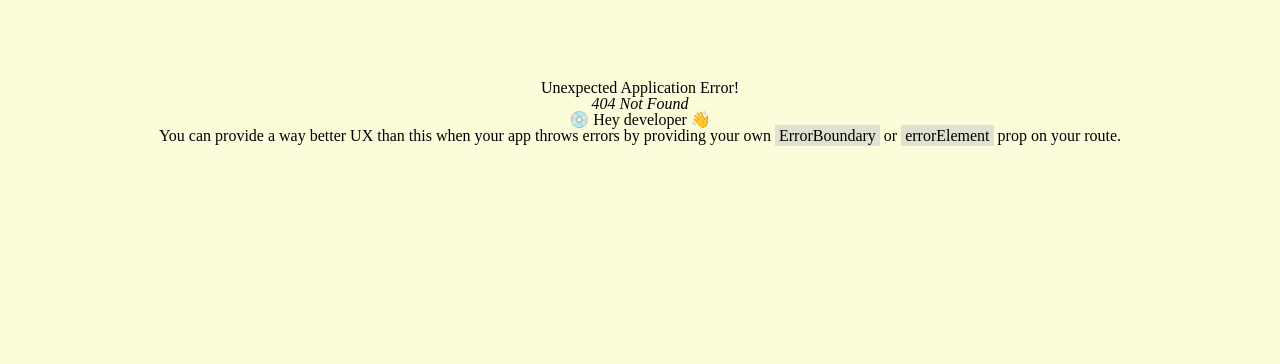
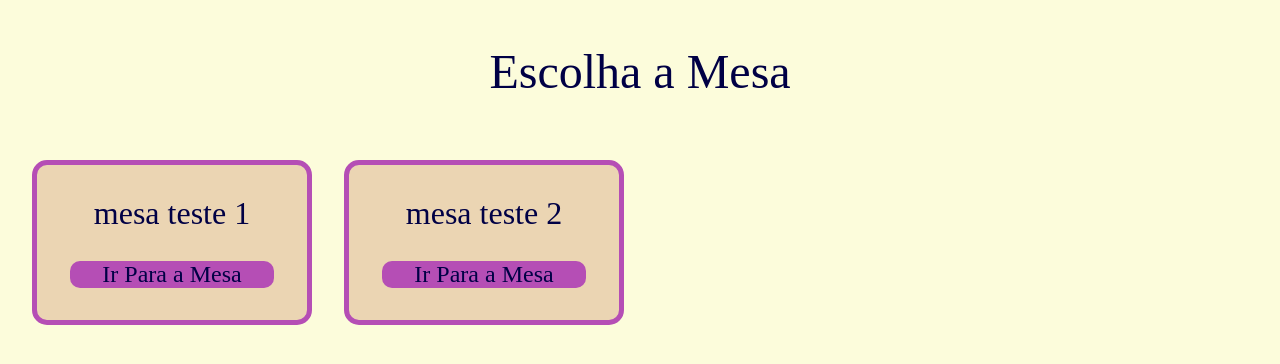
Before and after one commit to Pololokka/forum-rpg, a React (Vite) app: page /groups in a window 1280 px wide. Before the commit this address had no page. Shown: the top 364 px of the page. Built offline with nearby package versions, Linux system fonts and the light colour scheme; a web font is replaced by a local one.

Commit message:
:construction: feat: fazendo página de mesas

```diff
--- a/src/Data/MockedData.ts
+++ b/src/Data/MockedData.ts
@@ -1,6 +1,9 @@
 type mockedData = [];
 
 export const mockedData = [
+  {
+    groupName: 'mesa teste 1',
+    posts: [
       {
         photo:
           'https://cdn.discordapp.com/attachments/621499803884584998/1162393253446950983/FmiZhwqXkAA7DO5.jpg?ex=653bc613&is=65295113&hm=be8e275a0bb64a0078f3e0a6e578d24199feb85ce8571a75cc7a3ea7974ac844&',
@@ -33,4 +36,43 @@ export const mockedData = [
         postContent:
           'Lorem ipsum dolor sit amet, consectetur adipiscing elit. Duis nec luctus justo. Maecenas ultrices aliquam ante id ultrices. Nullam sollicitudin at magna id gravida. Morbi porta at dolor non fringilla. Pellentesque sed tincidunt risus. Pellentesque luctus eget diam ut bibendum.',
       },
+    ],
+  },
+  {
+    groupName: 'mesa teste 2',
+    posts: [
+      {
+        photo:
+          'https://cdn.discordapp.com/attachments/621499803884584998/1162393253446950983/FmiZhwqXkAA7DO5.jpg?ex=653bc613&is=65295113&hm=be8e275a0bb64a0078f3e0a6e578d24199feb85ce8571a75cc7a3ea7974ac844&',
+        user: 'Markola1',
+        date: '13/10/2023-09:47',
+        postContent:
+          'Lorem ipsum dolor sit amet, consectetur adipiscing elit. Duis nec luctus justo. Maecenas ultrices aliquam ante id ultrices. Nullam sollicitudin at magna id gravida. Morbi porta at dolor non fringilla. Pellentesque sed tincidunt risus. Pellentesque luctus eget diam ut bibendum. Nunc sed luctus justo, et euismod lorem. Sed in odio.',
+      },
+      {
+        photo:
+          'https://cdn.discordapp.com/attachments/621499803884584998/1162393253446950983/FmiZhwqXkAA7DO5.jpg?ex=653bc613&is=65295113&hm=be8e275a0bb64a0078f3e0a6e578d24199feb85ce8571a75cc7a3ea7974ac844&',
+        user: 'Shinji1',
+        date: '13/10/2023-09:57',
+        postContent:
+          'Lorem ipsum dolor sit amet, consectetur adipiscing elit. In vitae.',
+      },
+      {
+        photo:
+          'https://cdn.discordapp.com/attachments/621499803884584998/1162393253446950983/FmiZhwqXkAA7DO5.jpg?ex=653bc613&is=65295113&hm=be8e275a0bb64a0078f3e0a6e578d24199feb85ce8571a75cc7a3ea7974ac844&',
+        user: 'Gomes1',
+        date: '13/10/2023-10:07',
+        postContent:
+          'Lorem ipsum dolor sit amet, consectetur adipiscing elit. Duis nec luctus justo. Maecenas ultrices aliquam ante id ultrices.',
+      },
+      {
+        photo:
+          'https://cdn.discordapp.com/attachments/621499803884584998/1162393253446950983/FmiZhwqXkAA7DO5.jpg?ex=653bc613&is=65295113&hm=be8e275a0bb64a0078f3e0a6e578d24199feb85ce8571a75cc7a3ea7974ac844&',
+        user: 'Markola1',
+        date: '13/10/2023-10:17',
+        postContent:
+          'Lorem ipsum dolor sit amet, consectetur adipiscing elit. Duis nec luctus justo. Maecenas ultrices aliquam ante id ultrices. Nullam sollicitudin at magna id gravida. Morbi porta at dolor non fringilla. Pellentesque sed tincidunt risus. Pellentesque luctus eget diam ut bibendum.',
+      },
+    ],
+  },
 ];
--- a/src/Pages/Forum/Index.tsx
+++ b/src/Pages/Forum/Index.tsx
@@ -2,13 +2,15 @@ import './Styles.css';
 import { mockedData } from '../../Data/MockedData';
 
 import Card from '../../Components/Card/Index';
+
+console.log(mockedData);
 
 const Forum = () => {
   return (
     <section>
       <h1 className="font-title font-big forum__title">Fórum de Discussões</h1>
 
-      {mockedData.map((element, index) => {
+      {mockedData[0].posts.map((element, index) => {
         return (
           <Card
             key={index}
--- /dev/null
+++ b/src/Pages/Groups/Index.tsx
@@ -0,0 +1,35 @@
+import './Styles.css';
+
+import { Link } from 'react-router-dom';
+
+import { mockedData } from '../../Data/MockedData';
+
+const Groups = () => {
+  return (
+    <>
+      <header className="header-groups">
+        <h1 className="font-title font-big">Escolha a Mesa</h1>
+      </header>
+
+      <main className="main-group__cards">
+        {mockedData.map((element, index) => {
+          return (
+            <div key={index} className="outer-card group__card">
+              <p className="font-title font-med">{element.groupName}</p>
+
+              <Link to="/forum">
+                <input
+                  type="submit"
+                  value="Ir Para a Mesa"
+                  className="font-title font-small input-button-positive"
+                />
+              </Link>
+            </div>
+          );
+        })}
+      </main>
+    </>
+  );
+};
+
+export default Groups;
--- /dev/null
+++ b/src/Pages/Groups/Styles.css
@@ -0,0 +1,20 @@
+.header-groups {
+  padding: 3em 0;
+}
+
+.main-group__cards {
+  padding: 0 1em;
+  display: grid;
+  grid-template-columns: 1fr 1fr 1fr 1fr;
+  justify-content: center;
+  align-items: center;
+}
+
+.group__card {
+  display: flex;
+  flex-direction: column;
+  justify-content: center;
+  align-items: center;
+  gap: 2em;
+  padding: 2em;
+}
--- a/src/Pages/Login/Index.tsx
+++ b/src/Pages/Login/Index.tsx
@@ -1,6 +1,7 @@
 import './Styles.css';
 
 import { useState } from 'react';
+import { Link } from 'react-router-dom';
 
 const defaultLogin: { userName: string; password: string } = {
   userName: '',
@@ -10,29 +11,25 @@ const defaultLogin: { userName: string; password: string } = {
 const Login = () => {
   const [login, setLogin] = useState(defaultLogin);
 
-  const handleLogin = (event: unknown) => {
+  const handleLogin = (event: React.FormEvent<HTMLFormElement>) => {
     event.preventDefault();
     console.log(login);
   };
 
-  const handleChangeInput = (
-    event: unknown,
-    state: typeof login,
-    setState: typeof setLogin,
-  ) => {
+  const handleChangeInput = (event: React.ChangeEvent<HTMLInputElement>) => {
     const name: string = event.target.name;
     const value: string = event.target.value;
 
-    setState({ ...state, [name]: value });
+    setLogin({ ...login, [name]: value });
   };
 
   return (
     <>
-      <header>
+      <header className="login__header">
         <h1 className="font-title font-big">Seja Bem Vindo!</h1>
       </header>
 
-      <main>
+      <main className="login__main">
         <section>
           <form
             className="outer-card form-card"
@@ -47,7 +44,7 @@ const Login = () => {
               id="userName"
               className="font-text font-med input-field"
               value={login.userName || ''}
-              onChange={(event) => handleChangeInput(event, login, setLogin)}
+              onChange={(event) => handleChangeInput(event)}
             />
 
             <label htmlFor="password" className="font-text font-med">
@@ -59,14 +56,16 @@ const Login = () => {
               id="password"
               className="font-text font-med input-field"
               value={login.password || ''}
-              onChange={(event) => handleChangeInput(event, login, setLogin)}
+              onChange={(event) => handleChangeInput(event)}
             />
 
-            <input
-              type="submit"
-              value="Entrar!"
-              className="font-title font-small input-button-positive"
-            />
+            <Link to="/groups">
+              <input
+                type="submit"
+                value="Entrar!"
+                className="font-title font-small input-button-positive"
+              />
+            </Link>
           </form>
         </section>
       </main>
--- a/src/Pages/Login/Styles.css
+++ b/src/Pages/Login/Styles.css
@@ -1,5 +1,8 @@
-html {
+.login__header {
   padding: 5em 0;
+}
+
+.login__main {
   display: flex;
   flex-direction: column;
   justify-content: center;
--- a/src/main.tsx
+++ b/src/main.tsx
@@ -5,6 +5,7 @@ import './index.css';
 
 import Login from './Pages/Login/Index.tsx';
 import Forum from './Pages/Forum/Index.tsx';
+import Groups from './Pages/Groups/Index.tsx';
 
 import { createBrowserRouter, RouterProvider } from 'react-router-dom';
 
@@ -15,6 +16,10 @@ const router = createBrowserRouter([
       {
         path: '/',
         element: <Login />,
+      },
+      {
+        path: '/groups',
+        element: <Groups />,
       },
       {
         path: '/forum',
```
Lines whose indentation alone changed are shown as unchanged.
